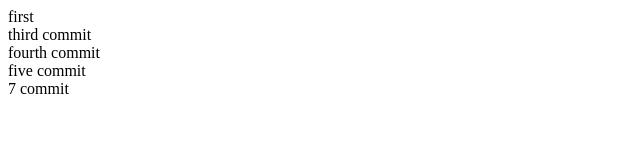
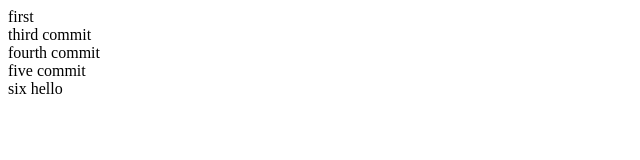
Before and after one commit to yyh321/git-test, a plain HTML site: page index.html in a window 1280 px wide. Shown: the full height of the page, 0-640 px from the left. Drawn offline with Linux system fonts and the light colour scheme.

Commit message:
index.html

```diff
--- a/index.html
+++ b/index.html
@@ -10,6 +10,6 @@
     <div>third commit</div>
     <div>fourth commit</div>
     <div>five commit</div>
-    <div>7 commit</div>
+    <div>six hello</div>
   </body>
 </html>
```
